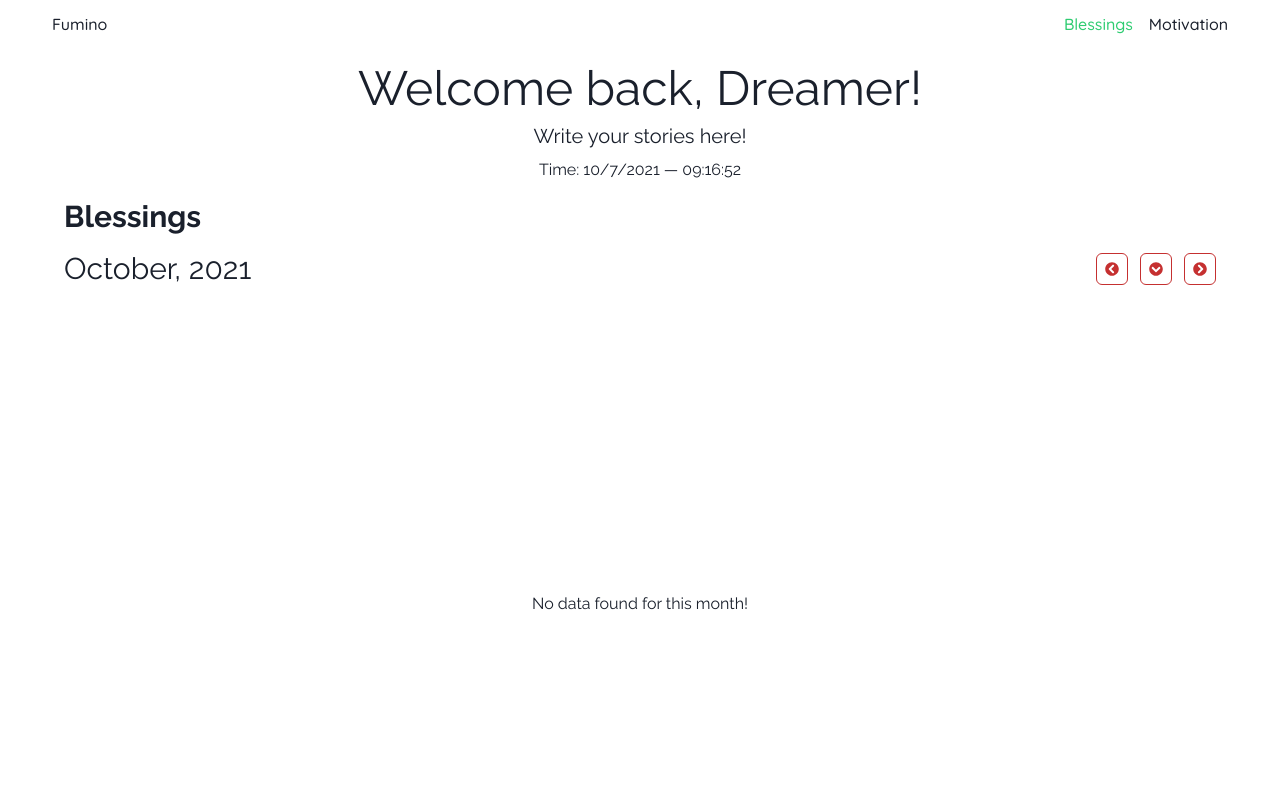
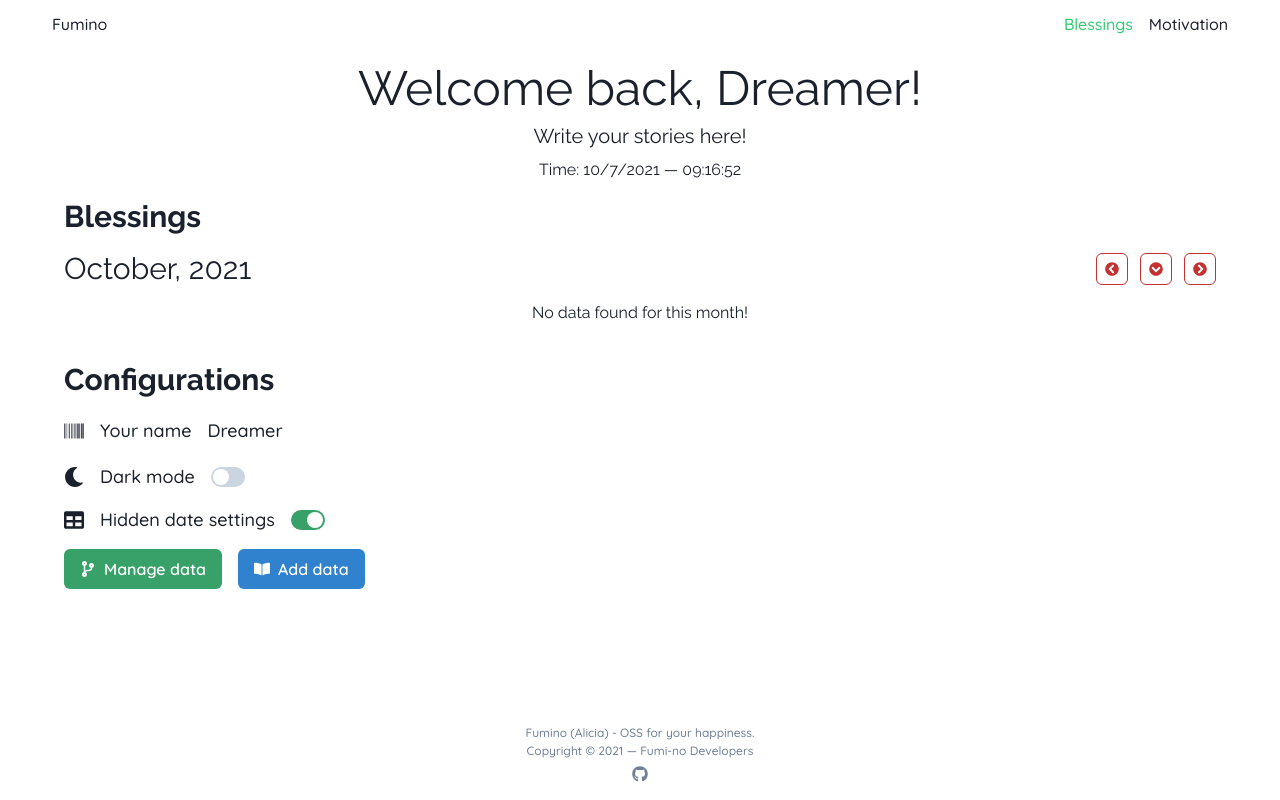
Before and after one commit to lauslim12/Fumi-no, a Next.js app: page /main in a window 1280 px wide. Shown: the top 800 px of the page. Built offline with nearby package versions, Linux system fonts and the light colour scheme.

Commit message:
fix: Fix empty space by removing the '75vh'

```diff
--- a/components/Main/Blessings.tsx
+++ b/components/Main/Blessings.tsx
@@ -76,7 +76,7 @@ const Blessings = () => {
         </HStack>
       </Flex>
 
-      <VStack minH="75vh">
+      <VStack>
         {allData.length ? (
           <Grid
             templateColumns={['1fr', 'repeat(3, 1fr)', 'repeat(5, 1fr)', 'repeat(7, 1fr)']}
@@ -87,7 +87,7 @@ const Blessings = () => {
             ))}
           </Grid>
         ) : (
-          <VStack minH="75vh" justify="center">
+          <VStack justify="center">
             <Heading as="h4" size="sm">
               No data found for this month!
             </Heading>
```
